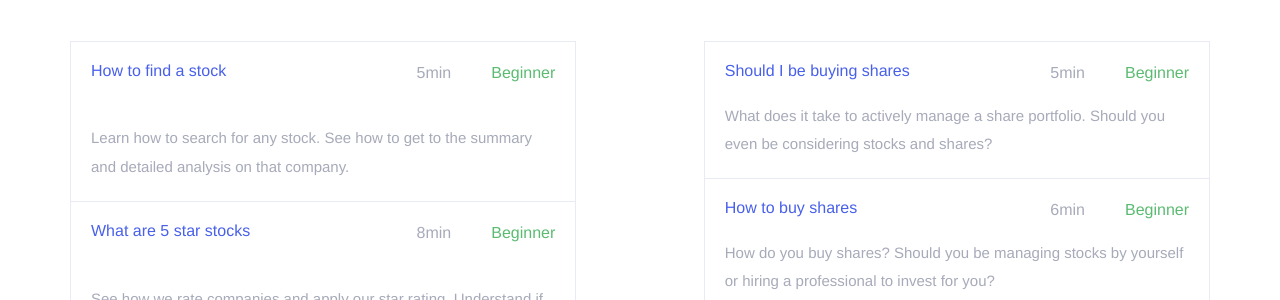
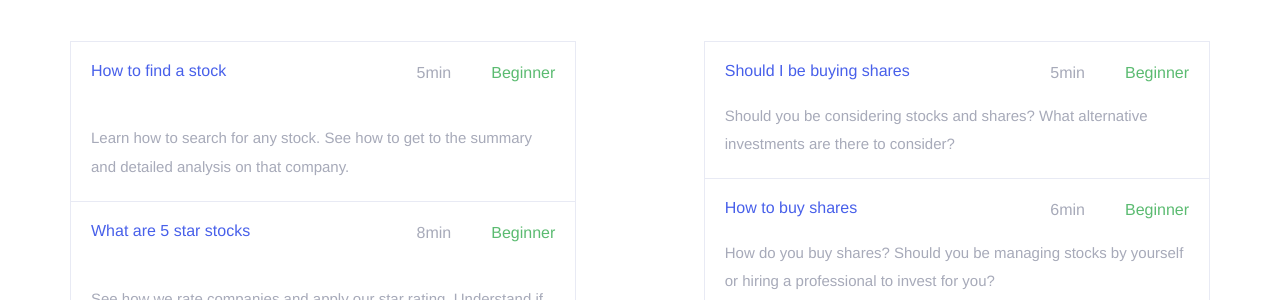
Before and after one commit to Stockflare/learn, a Jekyll site: the page built from index.html, in a window 1280 px wide. Shown: the part 526-826 px from the top of the page. Built offline with Jekyll 4.4.1, drawn with Linux system fonts in a browser that asks for light colours; nearby versions of some CDN libraries.

Commit message:
Commit [skip ci]

```diff
--- a/_posts/2014-10-31-should-i-be-buying-shares.markdown
+++ b/_posts/2014-10-31-should-i-be-buying-shares.markdown
@@ -6,7 +6,7 @@ difficulty: beginner
 date:   2014-10-31 17:15:01
 categories: investing
 ---
-What does it take to actively manage a share portfolio. Should you even be considering stocks and shares?
+Should you be considering stocks and shares? What alternative investments are there to consider?
 
 <iframe width="700" height="525" src="//www.youtube.com/embed/wptJLKwGorc" frameborder="0" allowfullscreen></iframe>
 
```
